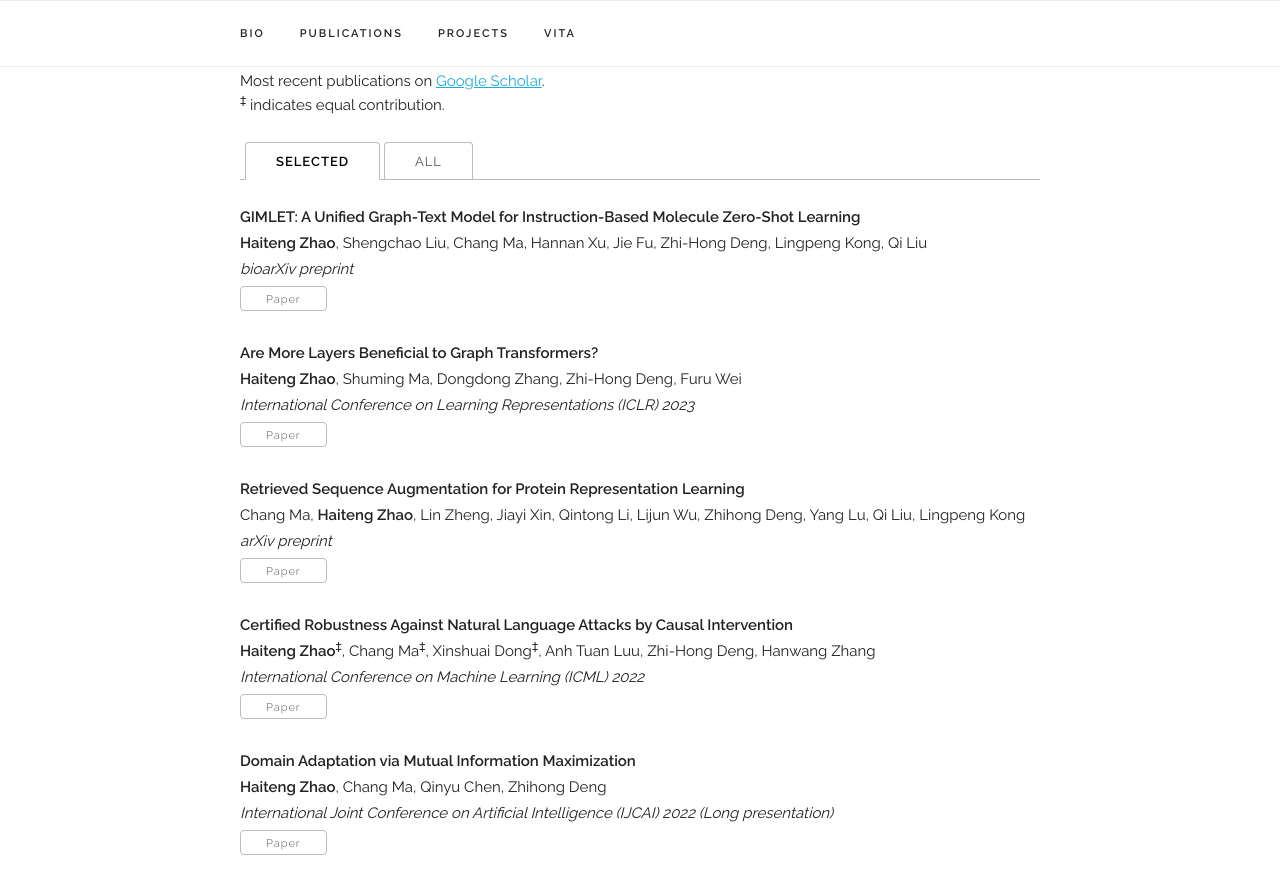
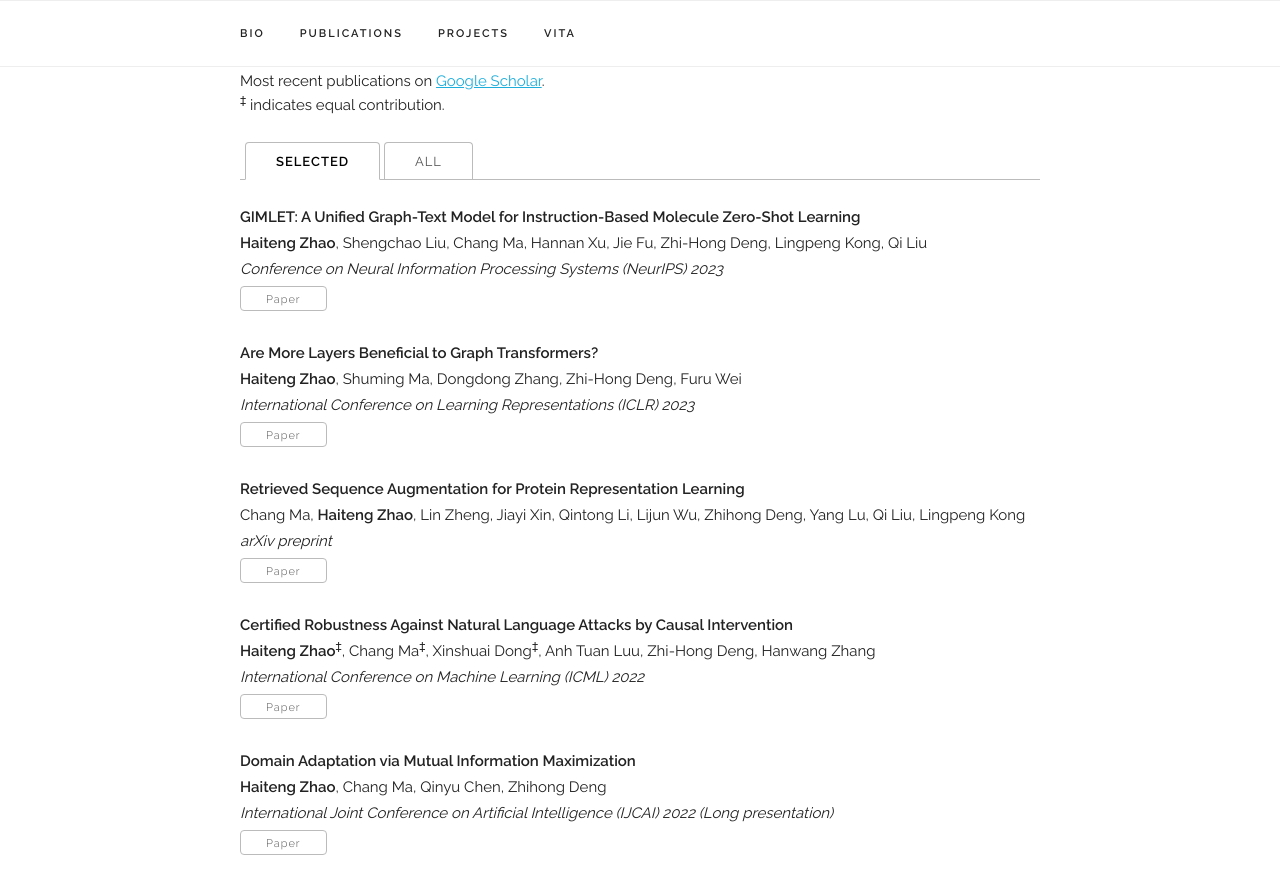
Before and after one commit to zhao-ht/haitengzhao, a Jekyll site: the page built from index.html, in a window 1280 px wide and 900 px high, scrolled down 897 px. Shown: the top 894 px of the window. Built offline with Jekyll 4.4.1, drawn with Linux system fonts in a browser that asks for light colours; some web fonts are replaced.

Commit message:
Update publications.yaml

```diff
--- a/_data/publications.yaml
+++ b/_data/publications.yaml
@@ -1,8 +1,8 @@
 papers:
   - title: "GIMLET: A Unified Graph-Text Model for Instruction-Based Molecule Zero-Shot Learning"
     authors: "<b>Haiteng Zhao</b>, Shengchao Liu, Chang Ma, Hannan Xu, Jie Fu, Zhi-Hong Deng, Lingpeng Kong, Qi Liu"
-    venue: "bioarXiv preprint"
-    paper_pdf: "https://www.biorxiv.org/content/10.1101/2023.05.30.542904v2.full.pdf"
+    venue: "Conference on Neural Information Processing Systems (NeurIPS) 2023"
+    paper_pdf: "https://arxiv.org/pdf/2306.13089.pdf"
     selected: y
 
   - title: "Are More Layers Beneficial to Graph Transformers?"
```
